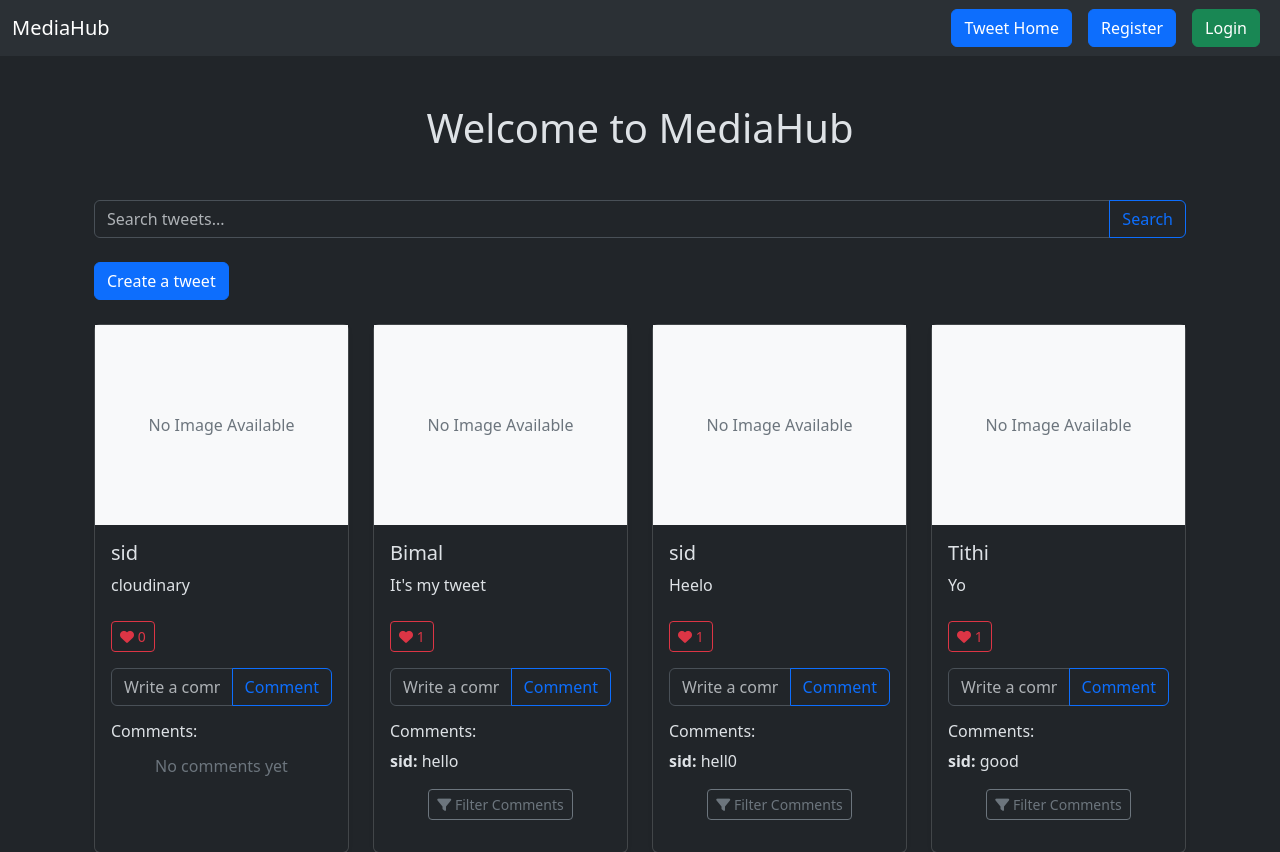
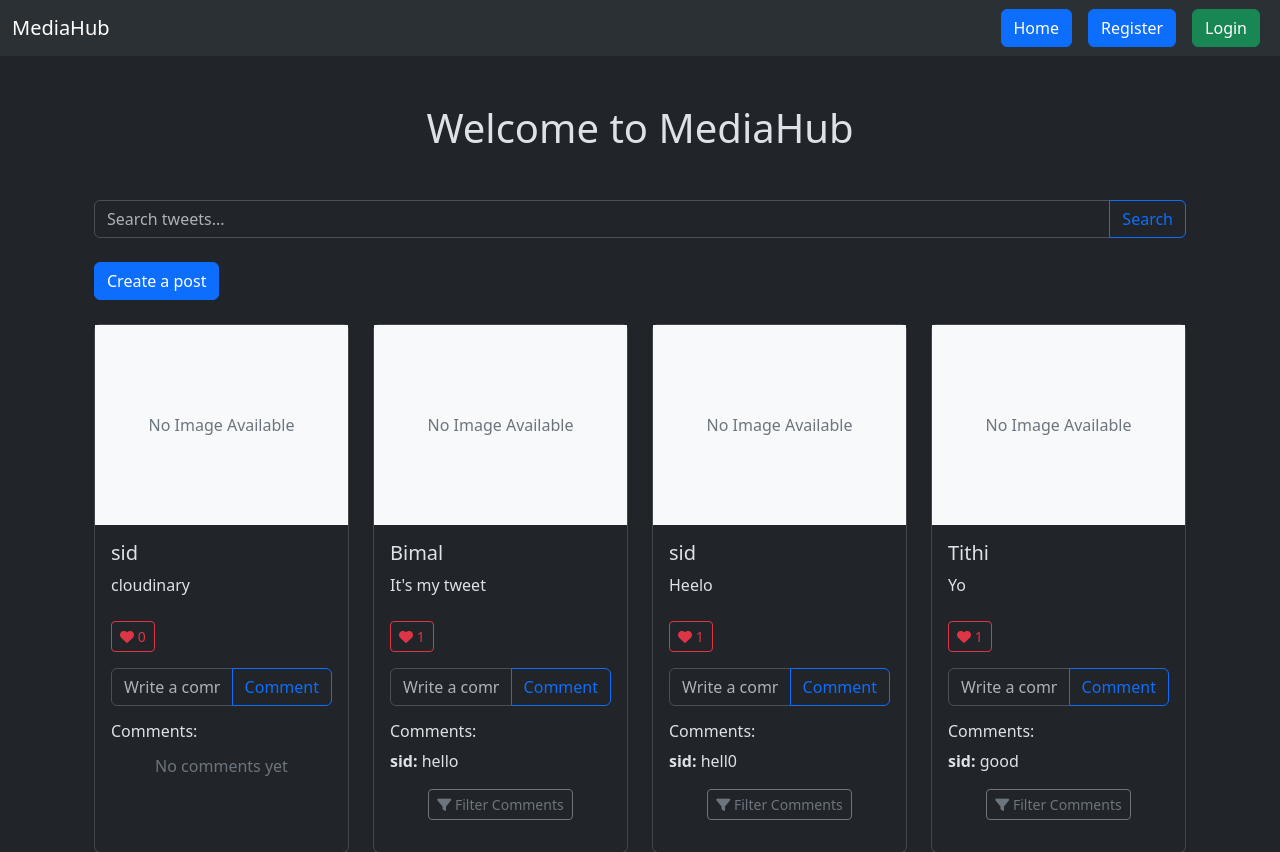
Before and after one commit to siddharthapal8240/MediaHub, a Django app: page / in a window 1280 px wide. Shown: the top 852 px of the page. Run offline with Django 5.2, Linux system fonts and the light colour scheme; data comes from the database, SQL or seed files in the repository; parts of the project's set-up code (start-up, migrations or seed data) failed here and were passed over.

Commit message:
some updates

```diff
--- a/templates/layout.html
+++ b/templates/layout.html
@@ -37,7 +37,7 @@
         </ul>
 
 
-        <a href="{% url 'tweet_list'%}" class="btn btn-primary mx-2">Tweet Home</a>
+        <a href="{% url 'tweet_list'%}" class="btn btn-primary mx-2">Home</a>
 
         {% if user.is_authenticated %}
         <form method="post" action="{% url 'logout' %}" class="d-inline">
--- a/tweet/templates/tweet_list.html
+++ b/tweet/templates/tweet_list.html
@@ -16,7 +16,7 @@ MediaHub
     </div>
   </form>
 
-  <a class="btn btn-primary mb-4" href="{% url 'tweet_create' %}">Create a tweet</a>
+  <a class="btn btn-primary mb-4" href="{% url 'tweet_create' %}">Create a post</a>
 
   <div class="row row-cols-1 row-cols-md-2 row-cols-lg-3 row-cols-xl-4 g-4">
     {% for tweet in tweets %}
```
